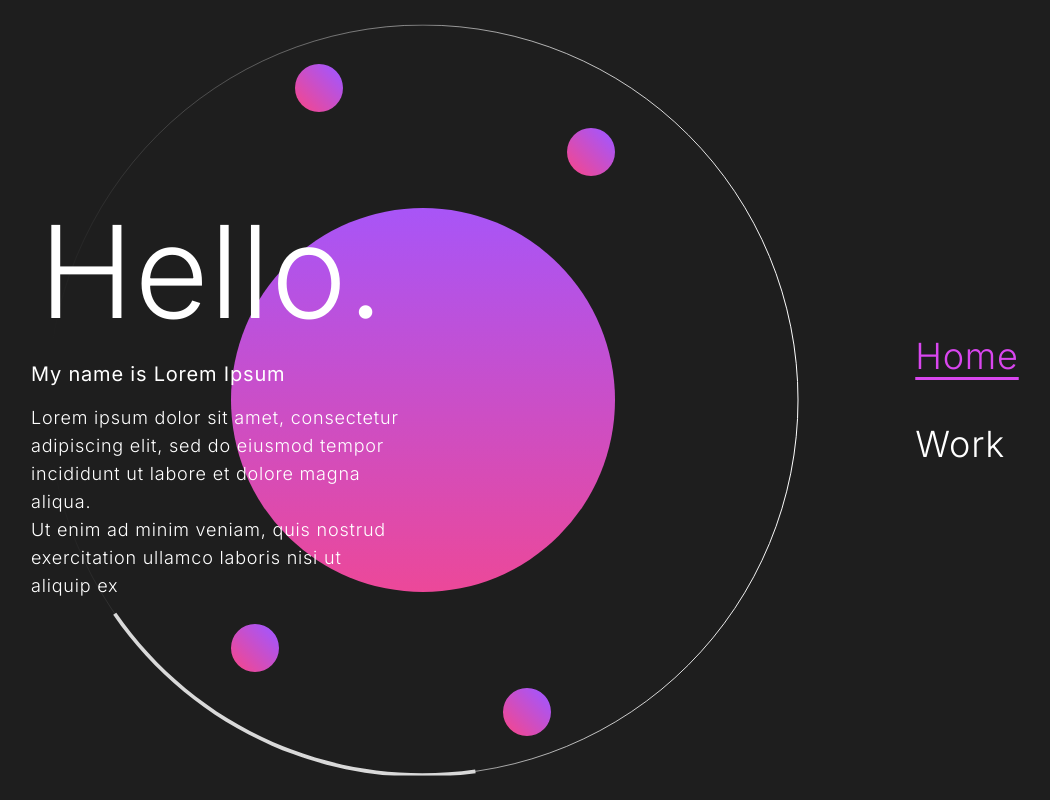
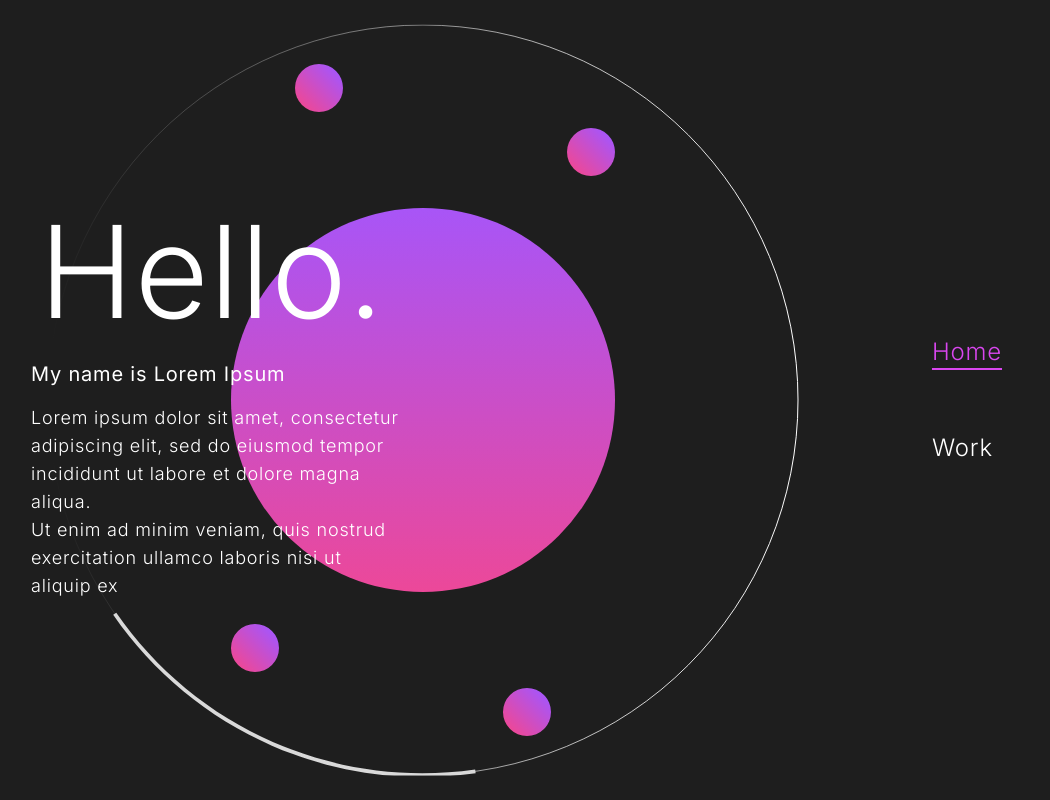
Before and after one commit to alexislagodka/simple-portfolio, a React (Create React App) app: page / in a window 1280 px wide. Shown: the whole page, without its empty margins (217-1267 px from the left). Built offline with nearby package versions, Linux system fonts and the light colour scheme.

Commit message:
menu size

```diff
--- a/src/components/NavBar/NavBar.js
+++ b/src/components/NavBar/NavBar.js
@@ -48,7 +48,7 @@ export default function NavBar({ handleClick, activeLink, position }) {
   return (
     <nav className="absolute top-0 w-full xl:fixed xl:right-0 xl:w-48 xl:h-full flex justify-center items-center z-50">
       <ol className="flex xl:flex-col">
-        <li className="px-3 py-6 text-4xl">
+        <li className="px-4 py-8 text-2xl">
           <button
             className={`${
               activeLink === "Home" && "text-fuchsia-500 underline underline-offset-8"
@@ -58,7 +58,7 @@ export default function NavBar({ handleClick, activeLink, position }) {
             Home
           </button>
         </li>
-        <li className="px-3 py-6 text-4xl">
+        <li className="px-4 py-8 text-2xl">
           <button
             className={`${
               activeLink === "Work" && "text-fuchsia-500 underline underline-offset-8"
```
